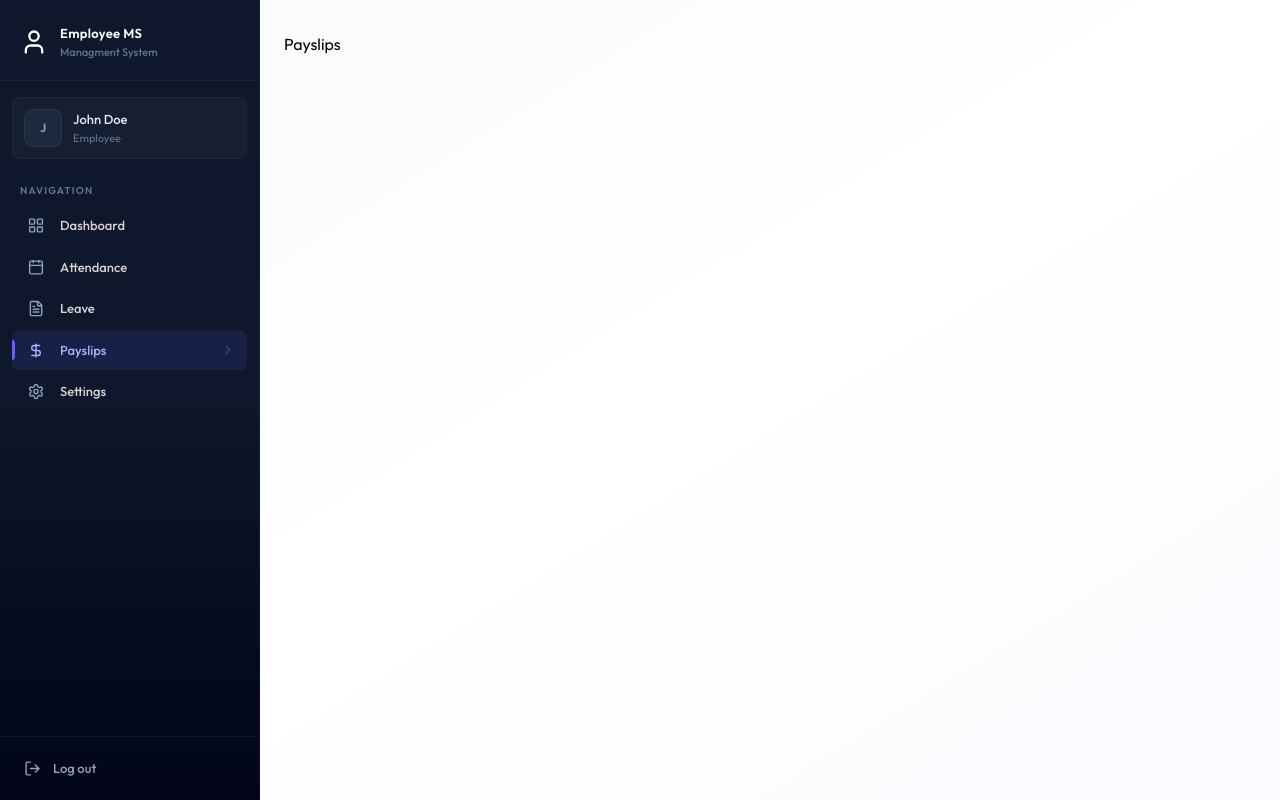
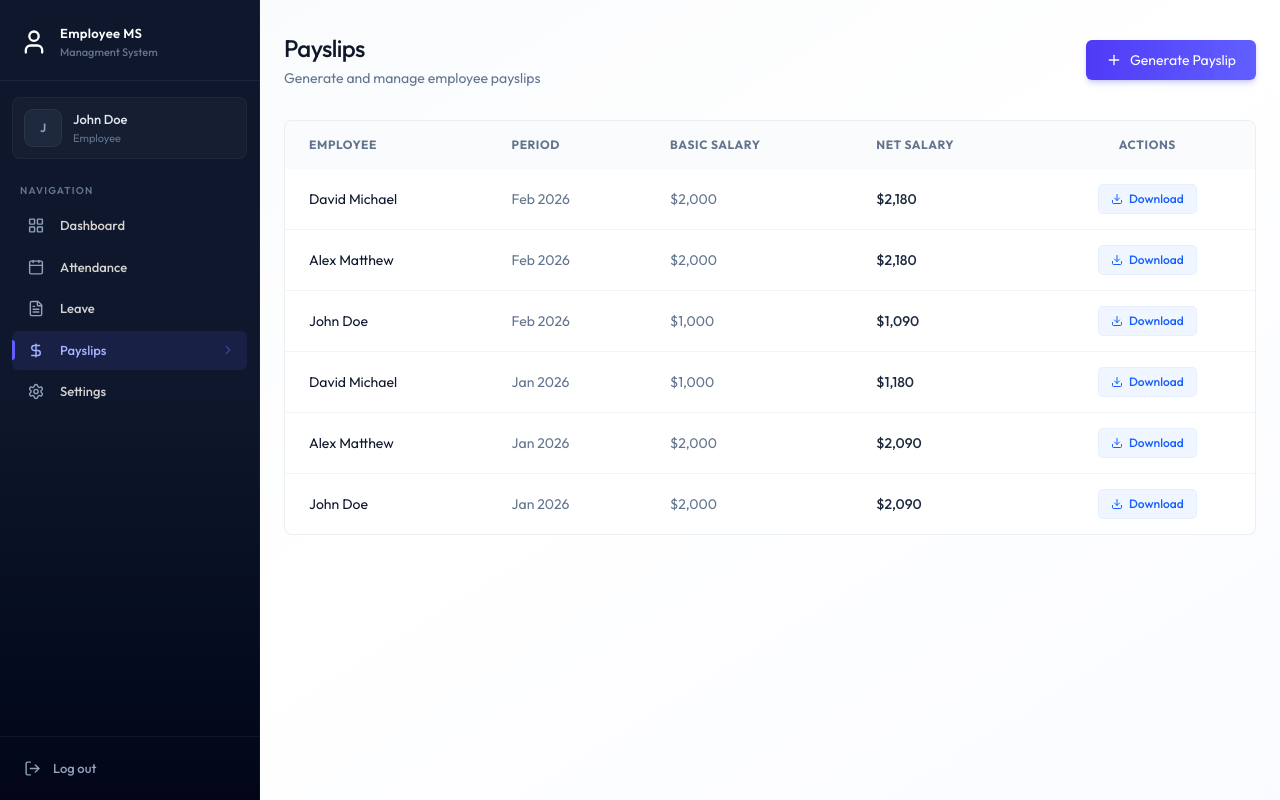
Before and after one commit to SupervadoBE/MernEmployeeManagmentSystem, a React (Vite) app in the folder client/: page /payslips in a window 1280 px wide. Built offline with nearby package versions, Linux system fonts and the light colour scheme.

Commit message:
payslips page UI completed

```diff
--- /dev/null
+++ b/client/src/components/payslip/GeneratePayslipForm.jsx
@@ -0,0 +1,85 @@
+import { useState } from "react"
+import { Loader2, Plus, X } from "lucide-react"
+
+const GeneratePayslipForm = ({employees, onSuccess}) => {
+    const [isOpen, setIsOpen] = useState(false)
+    const [loading, setLoading] = useState(false)
+
+    if(!isOpen) return(
+        <button onClick={()=>setIsOpen(true)} className="btn-primary flex items-center gap-2">
+            <Plus className="size-4" /> Generate Payslip
+        </button>
+    )
+
+    const handleSubmit = async (e) => {
+        e.preventDefault()
+    }
+    return (
+        <div className="fixed inset-0 bg-black/40 backdrop-blur-sm flex items-center justify-center z-50 p-4">
+            <div className="card max-w-lg w-full p-6 animate-slide-up">
+                <div className="flex justify-between items-center mb-6">
+                    <h3 className="text-lg font-bold text-slate-900">Generate Monthly Payslip</h3>
+                    <button onClick={()=>setIsOpen(false)} className="text-slate-400 hover:text-slate-600 p-1">
+                        <X size={20} />
+                    </button>
+                </div>
+                <form onSubmit={handleSubmit} className="space-y-4">
+                    {/* select employee */}
+                    <div>
+                        <label htmlFor="employee" className="block text-sm font-medium text-slate-700 mb-2">Employee</label>
+                        <select name="employeeId" id="employee" required>
+                            {employees.map((e) => (
+                                <option key={e.id} value={e.id}>
+                                    {e.firstName} {e.lastName} ({e.position})
+                                </option>
+                            ))}
+                        </select>
+                    </div>
+                    {/* select month & year */}
+                    <div className="grid grid-cols-2 gap-4">
+                        <div>
+                            <label htmlFor="month" className="block text-sm font-medium text-slate-700 mb-2">Month</label>
+                            <select name="month" id="month">
+                                {Array.from({length: 12}, (_, i) => i+1).map((m)=>(
+                                    <option key={m} value={m}>{m}</option>
+                                ))}
+                            </select>
+                        </div>
+                        <div>
+                            <label htmlFor="year" className="block text-sm font-medium text-slate-700 mb-2">Year</label>
+                            <input type="number" name="year" id="year" defaultValue={new Date().getFullYear()} />
+                        </div>
+                    </div>
+                    {/* Basic Salary */}
+                    <div>
+                        <label htmlFor="basicSalary" className="block text-sm font-medium text-slate-700 mb-2">Basic Salary</label>
+                        <input type="number" id="basicSalary" name="basicSalary" required placeholder="5000" />
+                    </div>
+                    {/* Allowances & Deductions  */}
+                    <div className="grid grid-cols-2 gap-4">
+                        <div>
+                            <label htmlFor="allowances" className="block text-sm font-medium text-slate-700 mb-2">Allowances</label>
+                            <input type="number" name="allowances" id="allowances" defaultValue="0" />
+                        </div>
+                        <div>
+                            <label htmlFor="deductions" className="block text-sm font-medium text-slate-700 mb-2">Deductions</label>
+                            <input type="number" name="deductions" id="deductions" defaultValue="0" />
+                        </div>
+                    </div>
+                    {/* buttons */}
+                    <div className="flex justify-end gap-3 pt-2">
+                        <button onClick={()=>setIsOpen(false)} type="button" className="btn-secondary ">
+                            Cancel
+                        </button>
+                        <button disabled={loading} type="submit" className="btn-primary flex items-center">
+                            {loading && <Loader2 className="size-4 mr-2 animate-spin" />}
+                            Generate
+                        </button>
+                    </div>
+                </form>
+            </div>
+        </div>
+    )
+}
+
+export default GeneratePayslipForm
--- /dev/null
+++ b/client/src/components/payslip/PayslipList.jsx
@@ -0,0 +1,59 @@
+import { format } from "date-fns"
+import { Download } from "lucide-react"
+
+const PayslipList = ({payslips, isAdmin}) => {
+    return (
+        <div className="card overflow-hidden">
+            <div className="overflow-x-auto">
+                <table className="table-modern">
+                    <thead>
+                        <tr>
+                            {isAdmin && (<th>Employee</th>)}
+                            <th>Period</th>
+                            <th>Basic Salary</th>
+                            <th>Net Salary</th>
+                            <th className="text-center">Actions</th>
+                        </tr>
+                    </thead>
+                    <tbody>
+                        {payslips.length === 0 ? (
+                            <tr>
+                                <td colSpan={isAdmin ? 5 : 4 } className="text-center py-12 text-slate-400">
+                                    No payslips found
+                                </td>
+                            </tr>
+                        ) : (
+                            payslips.map((payslip) => {
+                                return (
+                                    <tr key={payslip._id || payslip.id}>
+                                        {isAdmin && (
+                                            <td className="text-slate-900">
+                                                {payslip.employee?.firstName} {payslip.employee?.lastName}
+                                            </td>
+                                        )}
+                                        <td className="text-slate-500">
+                                            {format(new Date(payslip.year, payslip.month - 1), "MMM yyyy")}
+                                        </td>
+                                        <td className="text-slate-500">
+                                            ${payslip.basicSalary?.toLocaleString()}
+                                        </td>
+                                        <td className="font-medium text-slate-800">
+                                            ${payslip.netSalary?.toLocaleString()}
+                                        </td>
+                                        <td className="text-center">
+                                            <button onClick={()=> window.open(`/print/payslips${payslip.id || payslip._id}`)} className="inline-flex items-center px-3 py-1.5 text-xs font-medium rounded text-blue-600 bg-blue-50 hover:bg-blue-100 transition-colors ring-1 ring-blue-600/10">
+                                                <Download className="size-3 mr-1.5" /> Download
+                                            </button>
+                                        </td>
+                                    </tr>
+                                )
+                            })
+                        )}
+                    </tbody>
+                </table>
+            </div>
+        </div>
+    )
+}
+
+export default PayslipList
--- a/client/src/pages/Payslips.jsx
+++ b/client/src/pages/Payslips.jsx
@@ -1,6 +1,41 @@
+import { useCallback, useEffect, useState } from "react"
+import { dummyEmployeeData, dummyPayslipData } from "../assets/assets"
+import Loading from "../components/Loadin"
+import PayslipList from "../components/payslip/PayslipList"
+import GeneratePayslipForm from "../components/payslip/GeneratePayslipForm"
+
 const Payslips = () => {
+    const [payslips, setPayslips] = useState([])
+    const [employees, setEmployees] = useState([])
+    const [loading, setLoading] = useState(true)
+    const isAdmin = true
+
+    const fetchPayslips = useCallback(async ()=>{
+        setPayslips(dummyPayslipData)
+        setTimeout(() => {
+            setLoading(false)
+        }, 1000)
+    }, [])
+
+    useEffect(() => {
+        fetchPayslips()
+    }, [fetchPayslips])
+    useEffect(() => {
+        if(isAdmin) setEmployees(dummyEmployeeData)
+    }, [isAdmin])
+
+    if(loading) return <Loading />
     return (
-        <div>Payslips</div>
+        <div className="animate-fade-in">
+            <div className="flex flex-col sm:flex-row justify-between items-start sm:items-center gap-4 mb-8">
+                <div>
+                    <h1 className="page-title">Payslips</h1>
+                    <p className="page-subtitle">{isAdmin ? "Generate and manage employee payslips" : "Your payslips history"}</p>
+                </div>
+                {isAdmin && <GeneratePayslipForm employees={employees} onSuccess={fetchPayslips} />}
+            </div>
+            <PayslipList payslips={payslips} isAdmin={isAdmin} />
+        </div>
     )
 }
 
```
